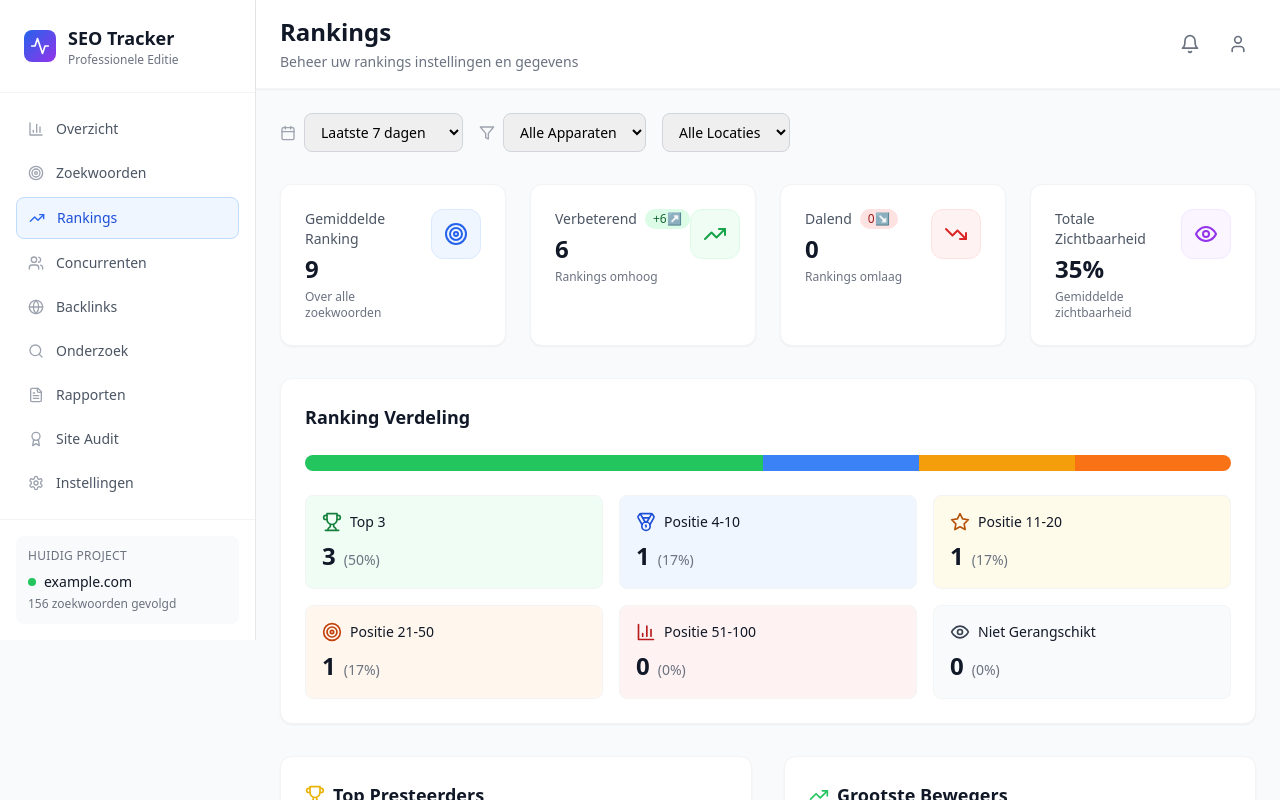
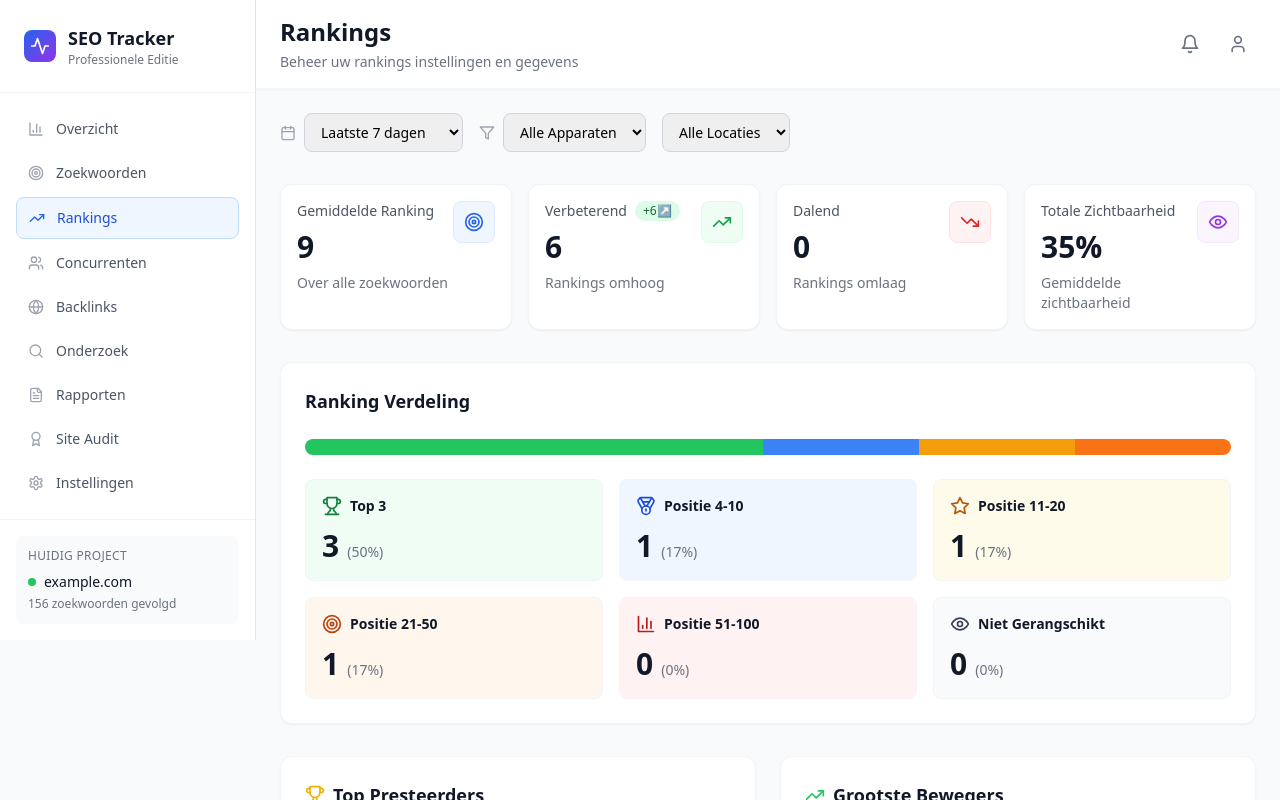
Before and after one commit to GMU-Development/bolt-seo-keyword-ranking-dashboard, a React (Vite) app: page / in a window 1280 px wide. Both pictures are taken after a click on the button "Rankings". Shown: the top 800 px of the page. Built offline with nearby package versions, Linux system fonts and the light colour scheme.

Commit message:
Fix Visual Alignment Issues in Rankings Dashboard

```diff
--- a/src/components/RankingsPage.tsx
+++ b/src/components/RankingsPage.tsx
@@ -207,7 +207,7 @@ export const RankingsPage: React.FC<RankingsPageProps> = ({ keywords }) => {
       </div>
 
       {/* Overview Stats */}
-      <div className="grid grid-cols-1 md:grid-cols-2 lg:grid-cols-4 gap-6">
+      <div className="grid grid-cols-1 md:grid-cols-2 lg:grid-cols-4 gap-4">
         <StatsCard
           title="Gemiddelde Ranking"
           value={rankingStats.averageRank > 0 ? rankingStats.averageRank : '-'}
@@ -218,7 +218,7 @@ export const RankingsPage: React.FC<RankingsPageProps> = ({ keywords }) => {
         <StatsCard
           title="Verbeterend"
           value={rankingStats.improving}
-          change={{ value: rankingStats.improving, type: 'positive' }}
+          change={rankingStats.improving > 0 ? { value: rankingStats.improving, type: 'positive' } : undefined}
           icon={TrendingUp}
           color="green"
           subtitle="Rankings omhoog"
@@ -226,7 +226,7 @@ export const RankingsPage: React.FC<RankingsPageProps> = ({ keywords }) => {
         <StatsCard
           title="Dalend"
           value={rankingStats.declining}
-          change={{ value: rankingStats.declining, type: 'negative' }}
+          change={rankingStats.declining > 0 ? { value: rankingStats.declining, type: 'negative' } : undefined}
           icon={TrendingDown}
           color="red"
           subtitle="Rankings omlaag"
@@ -257,19 +257,19 @@ export const RankingsPage: React.FC<RankingsPageProps> = ({ keywords }) => {
         </div>
 
         {/* Distribution Cards */}
-        <div className="grid grid-cols-2 lg:grid-cols-3 gap-4">
+        <div className="grid grid-cols-1 sm:grid-cols-2 lg:grid-cols-3 gap-4">
           {distributionData.map((segment, index) => {
             const Icon = segment.icon;
             return (
-              <div key={index} className={`${segment.bgColor} rounded-lg p-4 border border-gray-100`}>
-                <div className="flex items-center justify-between mb-2">
+              <div key={index} className={`${segment.bgColor} rounded-lg p-4 border border-gray-100 h-full`}>
+                <div className="flex items-center justify-between mb-3">
                   <div className="flex items-center gap-2">
                     <Icon className={`h-5 w-5 ${segment.textColor}`} />
-                    <span className="text-sm font-medium text-gray-900">{segment.label}</span>
+                    <span className="text-sm font-semibold text-gray-900">{segment.label}</span>
                   </div>
                 </div>
                 <div className="flex items-baseline gap-2">
-                  <span className="text-2xl font-bold text-gray-900">{segment.count}</span>
+                  <span className="text-3xl font-bold text-gray-900">{segment.count}</span>
                   <span className="text-sm text-gray-500">({segment.percentage}%)</span>
                 </div>
               </div>
@@ -279,7 +279,7 @@ export const RankingsPage: React.FC<RankingsPageProps> = ({ keywords }) => {
       </div>
 
       {/* Top Performers and Biggest Movers */}
-      <div className="grid grid-cols-1 lg:grid-cols-2 gap-8">
+      <div className="grid grid-cols-1 lg:grid-cols-2 gap-6">
         {/* Top Performers */}
         <div className="bg-white rounded-xl shadow-sm border border-gray-100 p-6">
           <div className="flex items-center gap-2 mb-6">
@@ -289,9 +289,9 @@ export const RankingsPage: React.FC<RankingsPageProps> = ({ keywords }) => {
 
           <div className="space-y-3">
             {topPerformers.map((keyword, index) => (
-              <div key={keyword.id} className="flex items-center justify-between p-3 bg-gray-50 rounded-lg">
+              <div key={keyword.id} className="flex items-center justify-between p-4 bg-gray-50 rounded-lg hover:bg-gray-100 transition-colors">
                 <div className="flex items-center gap-3">
-                  <div className={`w-6 h-6 rounded-full flex items-center justify-center text-xs font-bold ${
+                  <div className={`w-8 h-8 rounded-full flex items-center justify-center text-sm font-bold ${
                     index === 0 ? 'bg-yellow-500 text-white' :
                     index === 1 ? 'bg-gray-400 text-white' :
                     index === 2 ? 'bg-orange-500 text-white' :
@@ -301,11 +301,11 @@ export const RankingsPage: React.FC<RankingsPageProps> = ({ keywords }) => {
                   </div>
                   <div>
                     <div className="font-medium text-gray-900">{keyword.keyword}</div>
-                    <div className="text-xs text-gray-500">{keyword.searchVolume.toLocaleString()} zoekvolume</div>
+                    <div className="text-sm text-gray-500">{keyword.searchVolume.toLocaleString()} zoekvolume</div>
                   </div>
                 </div>
                 <div className="text-right">
-                  <div className={`text-lg font-bold ${
+                  <div className={`text-xl font-bold ${
                     (keyword.currentRank || 0) <= 3 ? 'text-green-600' :
                     (keyword.currentRank || 0) <= 10 ? 'text-blue-600' : 'text-amber-600'
                   }`}>
@@ -326,9 +326,9 @@ export const RankingsPage: React.FC<RankingsPageProps> = ({ keywords }) => {
 
           <div className="space-y-3">
             {biggestMovers.map((keyword) => (
-              <div key={keyword.id} className="flex items-center justify-between p-3 bg-gray-50 rounded-lg">
+              <div key={keyword.id} className="flex items-center justify-between p-4 bg-gray-50 rounded-lg hover:bg-gray-100 transition-colors">
                 <div className="flex items-center gap-3">
-                  <div className={`p-1 rounded-full ${
+                  <div className={`p-2 rounded-full ${
                     keyword.change > 0 ? 'bg-green-100' :
                     keyword.change < 0 ? 'bg-red-100' : 'bg-gray-100'
                   }`}>
@@ -342,13 +342,13 @@ export const RankingsPage: React.FC<RankingsPageProps> = ({ keywords }) => {
                   </div>
                   <div>
                     <div className="font-medium text-gray-900">{keyword.keyword}</div>
-                    <div className="text-xs text-gray-500">
+                    <div className="text-sm text-gray-500">
                       {keyword.previousRank} → {keyword.currentRank}
                     </div>
                   </div>
                 </div>
                 <div className="text-right">
-                  <div className={`text-sm font-bold ${
+                  <div className={`text-lg font-bold ${
                     keyword.change > 0 ? 'text-green-600' :
                     keyword.change < 0 ? 'text-red-600' : 'text-gray-600'
                   }`}>
--- a/src/components/StatsCard.tsx
+++ b/src/components/StatsCard.tsx
@@ -64,10 +64,10 @@ export const StatsCard: React.FC<StatsCardProps> = ({
   const colors = colorClasses[color];
 
   return (
-    <div className="bg-white rounded-xl shadow-sm border border-gray-100 p-6 hover:shadow-md transition-all duration-200 group">
+    <div className="bg-white rounded-xl shadow-sm border border-gray-100 p-4 hover:shadow-md transition-all duration-200 group h-full">
       <div className="flex items-start justify-between">
         <div className="flex-1">
-          <div className="flex items-center gap-2 mb-1">
+          <div className="flex items-center gap-2 mb-2">
             <p className="text-sm font-medium text-gray-600">{title}</p>
             {change && (
               <span className={`inline-flex items-center px-2 py-0.5 rounded-full text-xs font-medium ${
@@ -84,21 +84,21 @@ export const StatsCard: React.FC<StatsCardProps> = ({
             )}
           </div>
 
-          <div className="flex items-baseline gap-2 mb-1">
-            <h3 className="text-2xl font-bold text-gray-900">{value}</h3>
+          <div className="flex items-baseline gap-2 mb-2">
+            <h3 className="text-3xl font-bold text-gray-900">{value}</h3>
           </div>
 
           {subtitle && (
-            <p className="text-xs text-gray-500">{subtitle}</p>
+            <p className="text-sm text-gray-500">{subtitle}</p>
           )}
 
           {change?.period && (
-            <p className="text-xs text-gray-400 mt-1">vs {change.period}</p>
+            <p className="text-xs text-gray-400 mt-2">vs {change.period}</p>
           )}
         </div>
 
-        <div className={`${colors.bg} ${colors.border} border p-3 rounded-xl group-hover:scale-110 transition-transform duration-200`}>
-          <Icon className={`h-6 w-6 ${colors.icon}`} />
+        <div className={`${colors.bg} ${colors.border} border p-2.5 rounded-lg group-hover:scale-105 transition-transform duration-200 flex-shrink-0`}>
+          <Icon className={`h-5 w-5 ${colors.icon}`} />
         </div>
       </div>
     </div>
```
